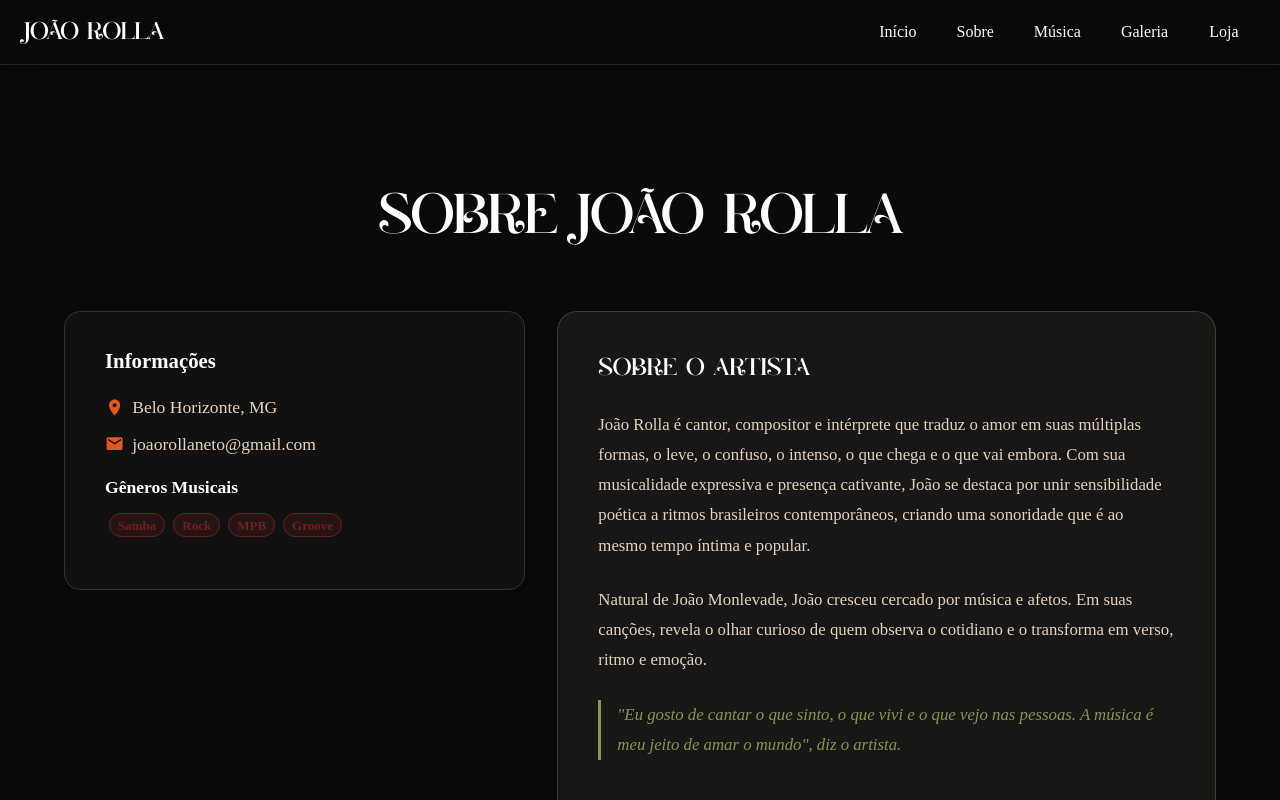
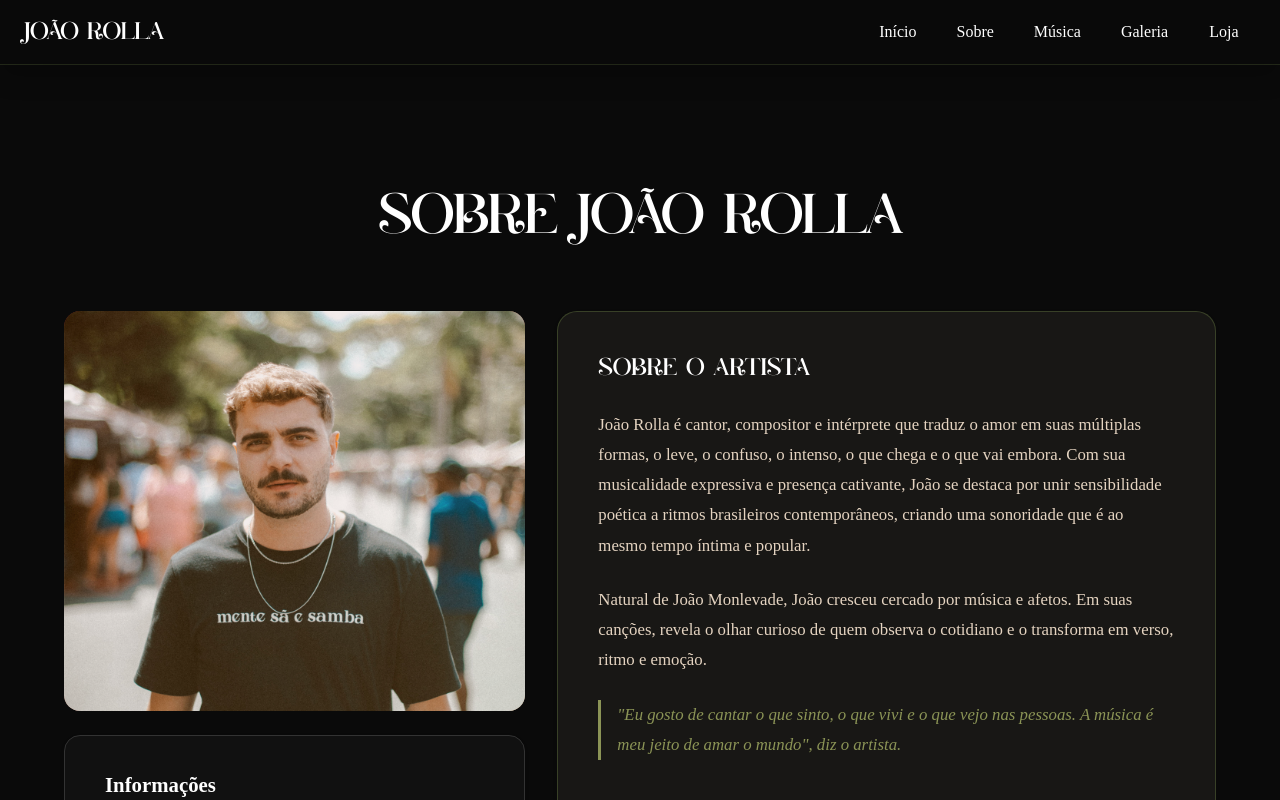
Before and after one commit to joaomarceloabreu/joao-rolla, a Next.js app: page /about in a window 1280 px wide. Shown: the top 800 px of the page. Built offline with nearby package versions, Linux system fonts and the light colour scheme.

Commit message:
ajustes gerais

```diff
--- a/src/app/about/page.tsx
+++ b/src/app/about/page.tsx
@@ -38,6 +38,32 @@ const BioCard = styled(Card)`
   backdrop-filter: blur(10px);
   padding: 40px;
   margin-bottom: 40px;
+`;
+
+const ArtistImage = styled(Box)`
+  width: 100%;
+  height: 400px;
+  background: linear-gradient(135deg, #6d1f22 0%, #a67c52 100%);
+  border-radius: 16px;
+  display: flex;
+  align-items: center;
+  justify-content: center;
+  margin-bottom: 24px;
+  position: relative;
+  overflow: hidden;
+
+  &::before {
+    content: '';
+    position: absolute;
+    top: 0;
+    left: 0;
+    right: 0;
+    bottom: 0;
+    background: url('/images/sobre-mim.png');
+    background-size: cover;
+    background-position: center;
+    opacity: 0.9;
+  }
 `;
 
 const GenreChip = styled(Chip)`
@@ -101,6 +127,7 @@ export default function About() {
             {/* Informações */}
             <Grid size={{ xs: 12, md: 5 }}>
               <motion.div variants={itemVariants}>
+              <ArtistImage />
                 <Card sx={{ background: '#111111', border: '1px solid #333', borderRadius: '16px' }}>
                   <CardContent sx={{ p: 4, pl: 5 }}>
                     <Typography variant="h6" sx={{ color: 'white', fontWeight: 600, mb: 2, fontSize: '1.3rem' }}>
```
